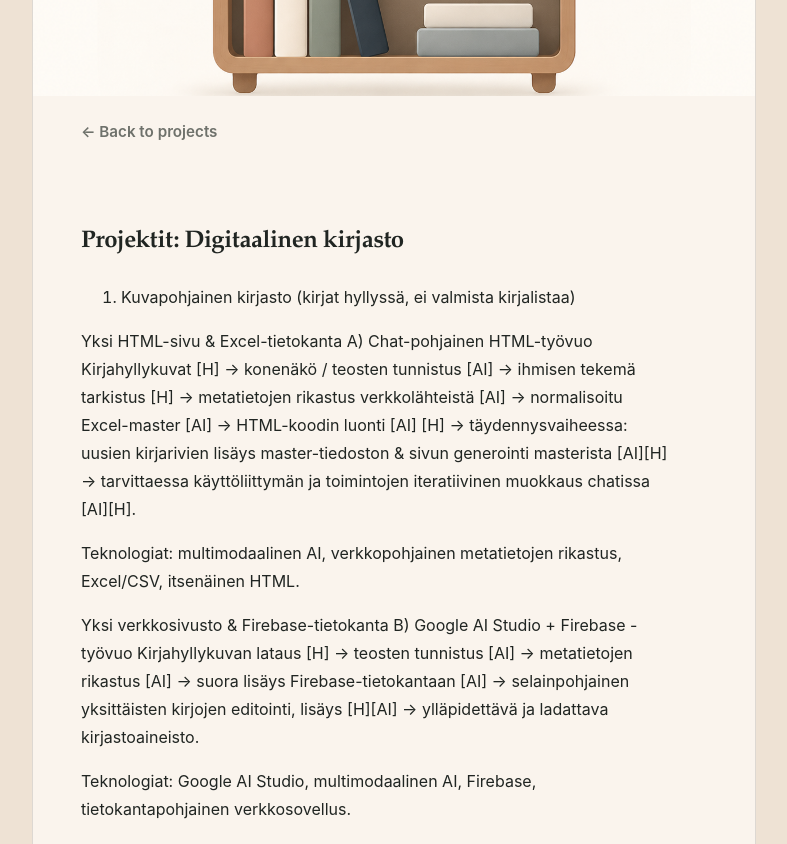
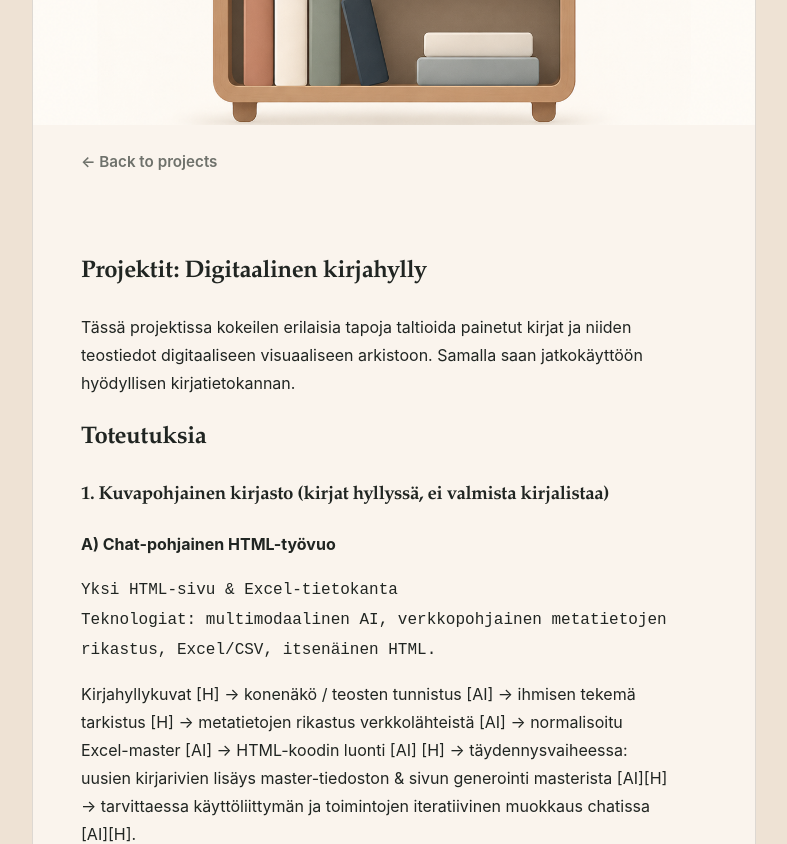
Before and after one commit to NinaLista/done, a Jekyll site: the page built from _projects/sandline.md, in a window 1280 px wide and 1400 px high, scrolled down 796 px. Shown: the top 844 px of the window, without its empty margins (246-1033 px from the left). Built offline with Jekyll 4.4.1, drawn with Linux system fonts in a browser that asks for light colours; some of the changed text lies outside the part shown; grey boxes are pictures that could not be loaded.

Commit message:
Add project descriptions

```diff
--- a/_projects/sandline.md
+++ b/_projects/sandline.md
@@ -1,53 +1,66 @@
 ---
-title: "Digitaalinen kirjasto"
+title: "Digitaalinen kirjahylly"
 date: 2026-09-01
 tags: [Books, Translation, IT Skills, Coding, Experiments, Personal, Shipping]
-short_text: "Digitaalinen kirjahylly. Teostiedot, kuvaukset, lajittelut. Yksi html-sivu."
-back_text: "Digitaalisessa kirjahyllyssä kätevästi omien kirjojen tiedot. Eri projekteja & toteutustapoja, esim. eri tavoin koottuja tietokantoja."
+short_text: "Oma kirjahylly digimuotoon. Teostiedot, kuvaukset, lajittelut. Yksi html-sivu."
+back_text: "Digikirjahyllyssä visuaalisesti miellyttävänä mutta käyttökelpoisena tietokantana omien kirjojen tiedot. Eri projekteja & toteutustapoja, esim. eri tavoin koottuja tietokantoja."
 image: /assets/images/bookshelf.png
 image_position: 50% 50%
 card_style: image
 card_size: tall
 ---
-## Projektit: Digitaalinen kirjasto
+## Projektit: Digitaalinen kirjahylly
+
+Tässä projektissa kokeilen erilaisia tapoja taltioida painetut kirjat ja niiden teostiedot digitaaliseen visuaaliseen arkistoon. Samalla saan jatkokäyttöön hyödyllisen kirjatietokannan.
+
+## Toteutuksia
+
+### 1. Kuvapohjainen kirjasto (kirjat hyllyssä, ei valmista kirjalistaa)
 
 
-1. Kuvapohjainen kirjasto (kirjat hyllyssä, ei valmista kirjalistaa)
+**A) Chat-pohjainen HTML-työvuo**
 
-Yksi HTML-sivu & Excel-tietokanta
-A) Chat-pohjainen HTML-työvuo
+`Yksi HTML-sivu & Excel-tietokanta`
+`Teknologiat: multimodaalinen AI, verkkopohjainen metatietojen rikastus, Excel/CSV, itsenäinen HTML.`
+
 Kirjahyllykuvat [H] → konenäkö / teosten tunnistus [AI] → ihmisen tekemä tarkistus [H] → metatietojen rikastus verkkolähteistä [AI] → normalisoitu Excel-master [AI] → HTML-koodin luonti [AI] [H] → täydennysvaiheessa: uusien kirjarivien lisäys master-tiedoston &  sivun generointi masterista [AI][H] → tarvittaessa käyttöliittymän ja toimintojen iteratiivinen muokkaus chatissa [AI][H].
 
-Teknologiat: multimodaalinen AI, verkkopohjainen metatietojen rikastus, Excel/CSV, itsenäinen HTML.
+![digikirjahylly]({{ '/assets/images/bookshelf2.png' | relative_url }})
 
-Yksi verkkosivusto & Firebase-tietokanta
-B) Google AI Studio + Firebase -työvuo
+
+**B) Google AI Studio + Firebase -työvuo**
+
+`Yksi verkkosivusto & Firebase-tietokanta`
+`Teknologiat: Google AI Studio, multimodaalinen AI, Firebase, tietokantapohjainen verkkosovellus.`
+
 Kirjahyllykuvan lataus [H] → teosten tunnistus [AI] → metatietojen rikastus [AI] → suora lisäys Firebase-tietokantaan [AI] → selainpohjainen yksittäisten kirjojen editointi, lisäys [H][AI] → ylläpidettävä ja ladattava kirjastoaineisto.
 
-Teknologiat: Google AI Studio, multimodaalinen AI, Firebase, tietokantapohjainen verkkosovellus.
+### 2. API-pohjainen kirjasto (valmis kirjalista)
 
-2. API-pohjainen kirjasto (valmis kirjalista)
+`Teknologiat: REST API, JSON, AI-avusteinen sovelluksen rakentaminen ja datankäsittely.`
 
 Rajattu Finna/Fennica API-haku [H][AI] → bibliografisten tietojen nouto [AI] → suodatus ja normalisointi [AI] → Excel/CSV-aineisto [AI] → hakukelpoinen digikirjasto [AI][H].
 
-Teknologiat: REST API, JSON, AI-avusteinen sovelluksen rakentaminen ja datankäsittely.
+---
 
-1. Image-based library (books in the shelves, no existing database)
+### 1. Image-based library (books in the shelves, no existing database)
 
-One HTML-page & Excel-listing
-A) Chat-based HTML workflow
+**A) Chat-based HTML workflow**
+
+`One HTML-page & Excel-listing`
+`Technologies: multimodal AI, web-based metadata enrichment, Excel/CSV, standalone HTML.`
+
 Shelf photos [H] → computer vision / book identification [AI] → human verification [H] → metadata enrichment from web sources [AI] → normalized Excel master file [AI] → HTML code generation [AI][H] → during the expansion phase: addition of new book rows to the master file & generation of the webpage from the master [AI][H] → when needed, iterative modification of the user interface and functionality through chat [AI][H].
 
-Technologies: multimodal AI, web-based metadata enrichment, Excel/CSV, standalone HTML.
+**B) Google AI Studio + Firebase workflow**
 
-One website & Firebase-database
-B) Google AI Studio + Firebase workflow
+`One website & Firebase-database`
+`Technologies: Google AI Studio, multimodal AI, Firebase, database-backed web application.`
+
 Shelf photo upload [H] → book identification [AI] → metadata enrichment [AI] → direct addition to Firebase database [AI] → browser-based book-editing and addition of books [H][AI] → downloadable / maintainable digital library dataset.
 
-Technologies: Google AI Studio, multimodal AI, Firebase, database-backed web application.
+### 2. API-based library (existing book database)
 
-2. API-based library (existing book database)
+`Technologies: REST API, JSON, AI-assisted application generation and data processing.`
 
 Filtered Finna/Fennica API queries [H][AI] → bibliographic metadata retrieval [AI] → normalization and filtering [AI] → Excel/CSV dataset [AI] → searchable digital library [AI][H].
-
-Technologies: REST API, JSON, AI-assisted application generation and data processing.
```
